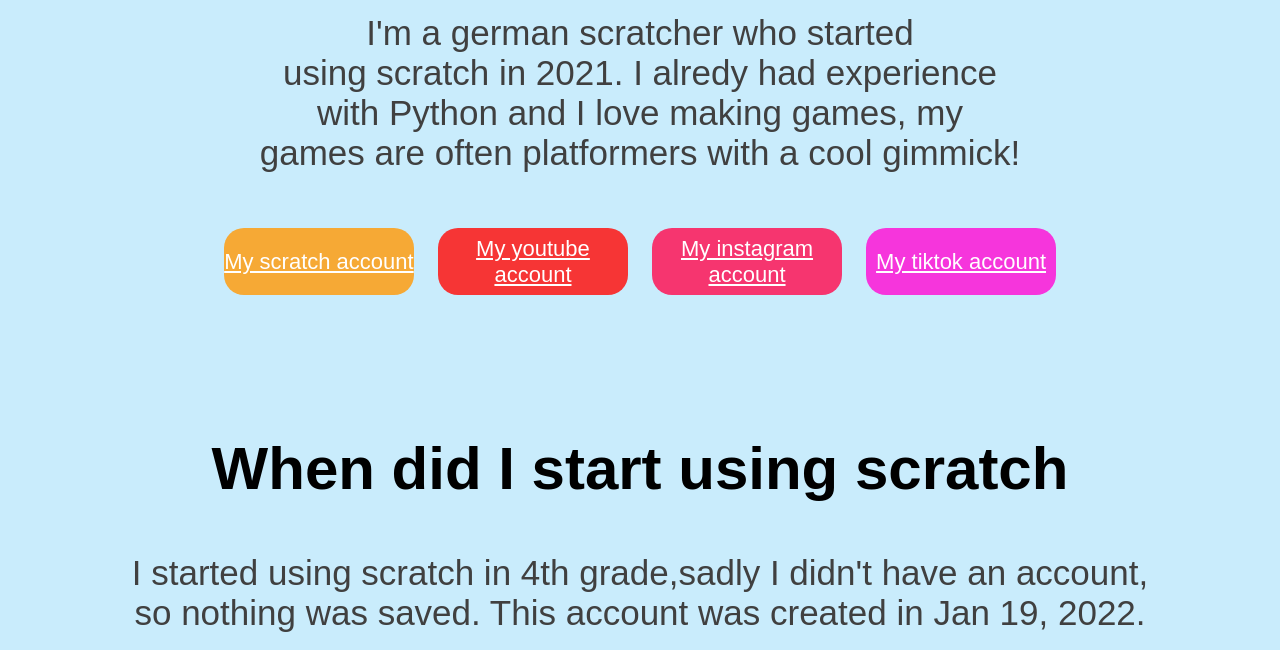
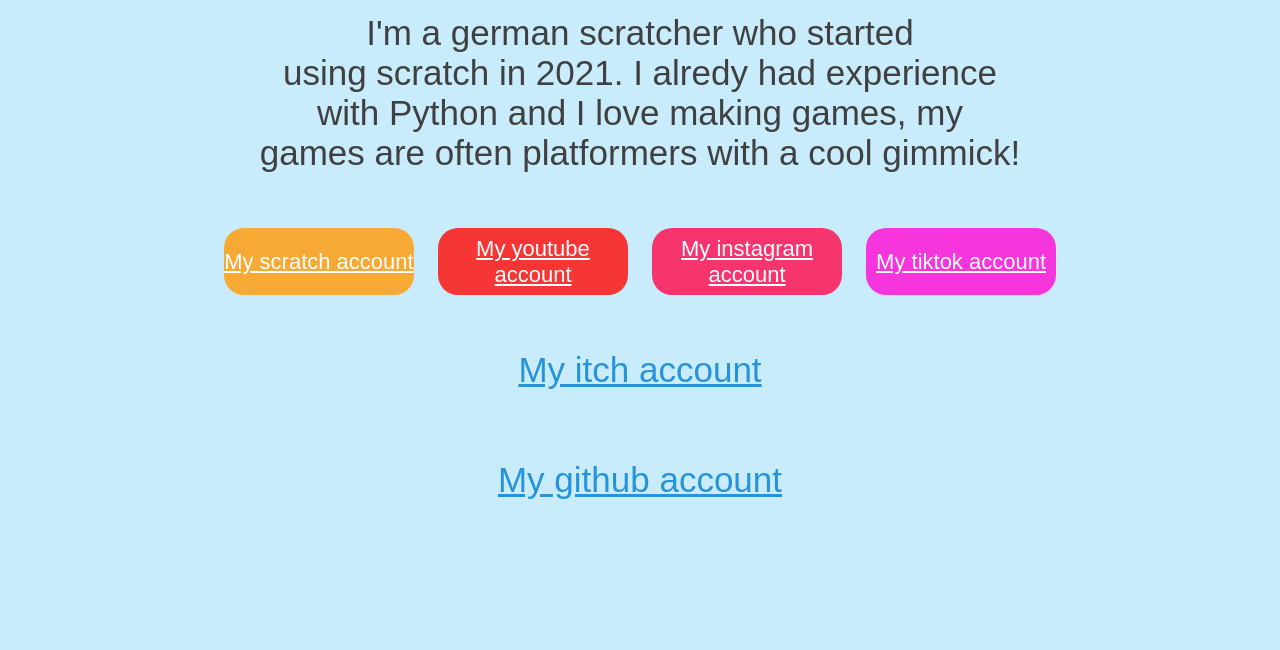
Before and after one commit to Zocker-Welt/aboutMe, a plain HTML site: page index.html in a window 1280 px wide. Shown: the part 150-800 px from the top of the page. Drawn offline with Linux system fonts and the light colour scheme.

Commit message:
Update index.html

```diff
--- a/index.html
+++ b/index.html
@@ -36,6 +36,17 @@
 			    <p><a href="https://www.tiktok.com/@zocker.welt">My tiktok account</a></p>
             </div>
 		</div>
+        <div class="rectangle5">
+            <div class="rectangle-content">
+		        <p><a href="https://zocker-welt.itch.io">My itch account</a></p>
+            </div>
+		</div>
+        <div class="rectangle6">
+            <div class="rectangle-content">
+                <p><a href="https://github.com/Zocker-Welt">My github account</a></p>
+            </div>
+        </div>
+
         <div class="text-container1">
             <h2><br>When did I start using scratch</h2>
             <p>
```
